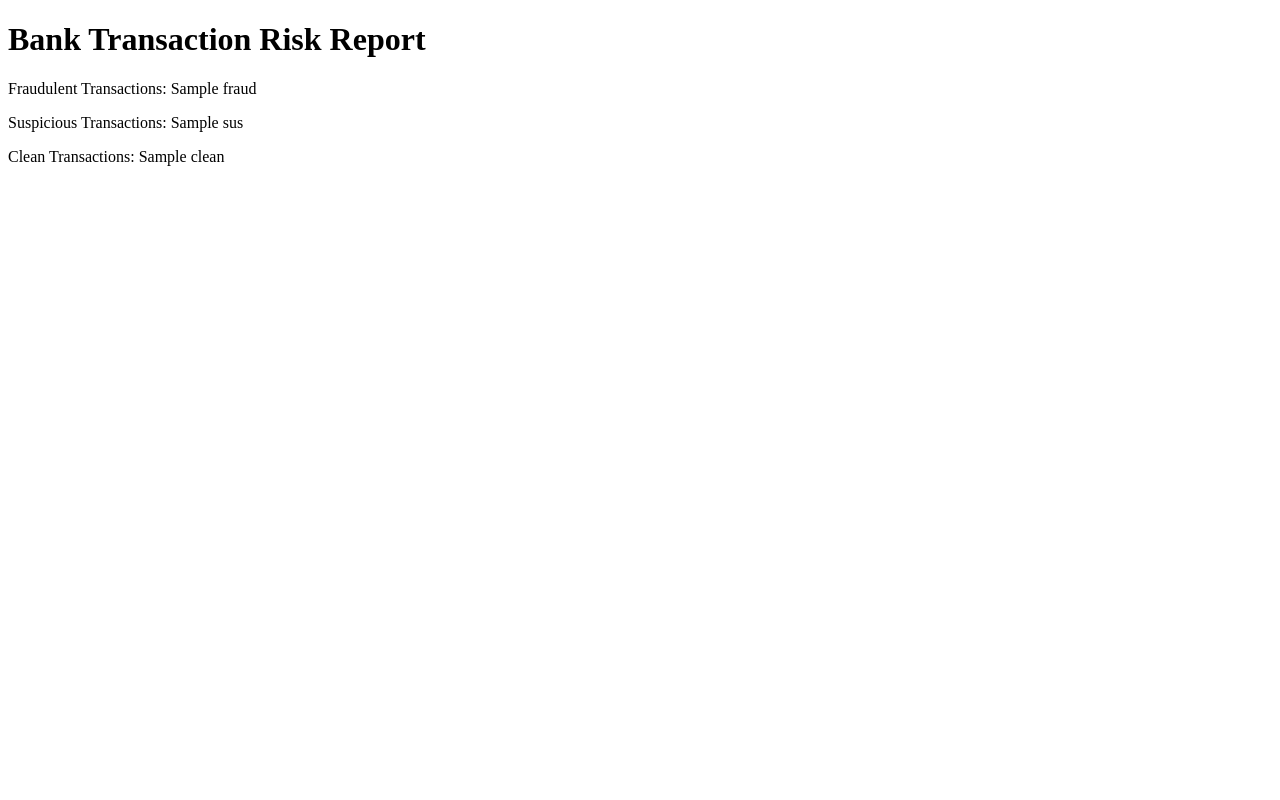
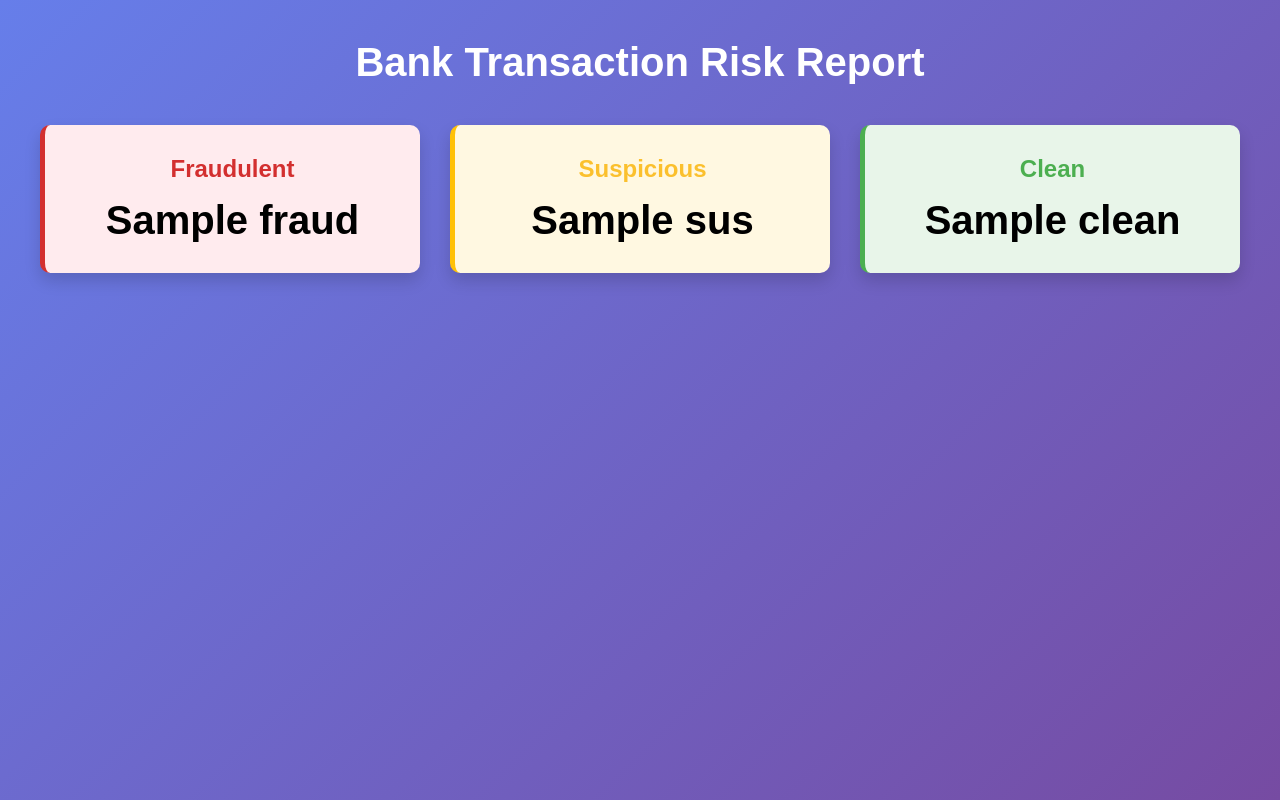
Before and after one commit to Dhanushrajashekar/BankSmart, a Flask app: template templates/report.html in a window 1280 px wide. Run offline with Flask 3, Linux system fonts and the light colour scheme; the template is opened without the code that fills it: most values are stand-ins (such as "Sample title", 1, 10 or a date in 2020).

Commit message:
Css template has been added to the webpage

```diff
--- a/app.py
+++ b/app.py
@@ -2,7 +2,8 @@ from flask import Flask,render_template
 from transactions import flag_transaction,df
 
 
-
+import os
+print("RUNNING FROM:", os.path.abspath(__file__))
 app = Flask(__name__)
 
 @app.route('/')
@@ -15,13 +16,13 @@ df['risk_flag'] = df.apply(flag_transaction, axis=1)
 @app.route('/report')
 def final_report():
     counts = df['risk_flag'].value_counts()
-    fraud = counts('Fraud')
-    sus = counts('Suspecious')
-    clean = counts('Clean')
+    fraud = counts['Fraud']
+    sus = counts['Suspecious']
+    clean = counts['Clean']
     return render_template('report.html', fraud=fraud, sus=sus, clean=clean)
 
 
 
 
 if __name__ == "__main__":
-    app.run()
+    app.run(debug=True)
--- /dev/null
+++ b/static/style.css
@@ -0,0 +1,78 @@
+* {
+    margin: 0;
+    padding: 0;
+    box-sizing: border-box;
+}
+
+body {
+    font-family: Arial, sans-serif;
+    background: linear-gradient(135deg, #667eea 0%, #764ba2 100%);
+    min-height: 100vh;
+    padding: 40px 20px;
+}
+
+h1 {
+    text-align: center;
+    color: white;
+    margin-bottom: 40px;
+    font-size: 2.5em;
+}
+
+.container {
+    display: grid;
+    grid-template-columns: repeat(3, 1fr);
+    gap: 30px;
+    max-width: 1200px;
+    margin: 0 auto;
+}
+
+.box {
+    border-radius: 10px;
+    padding: 30px;
+    box-shadow: 0 8px 16px rgba(0, 0, 0, 0.15);
+    text-align: center;
+    transition: transform 0.3s ease, box-shadow 0.3s ease;
+}
+
+.box:hover {
+    transform: translateY(-5px);
+    box-shadow: 0 12px 24px rgba(0, 0, 0, 0.3);
+}
+
+.box h2 {
+    margin-bottom: 15px;
+    font-size: 1.5em;
+}
+
+.count {
+    font-size: 2.5em;
+    font-weight: bold;
+    margin: 0;
+}
+
+.fraud-box {
+    border-left: 5px solid #d32f2f;
+    background-color: #ffebee;
+}
+
+.fraud-box h2 {
+    color: #d32f2f;
+}
+
+.suspicious-box {
+    border-left: 5px solid #ffc107;
+    background-color: #fff8e1;
+}
+
+.suspicious-box h2 {
+    color: #fbc02d;
+}
+
+.clean-box {
+    border-left: 5px solid #4caf50;
+    background-color: #e8f5e9;
+}
+
+.clean-box h2 {
+    color: #4caf50;
+}
--- a/templates/report.html
+++ b/templates/report.html
@@ -4,11 +4,23 @@
     <meta charset="UTF-8">
     <meta name="viewport" content="width=device-width, initial-scale=1.0">
     <title>Transaction Report</title>
+    <link rel="stylesheet" href="{{ url_for('static', filename='style.css') }}">
 </head>
 <body>
     <h1>Bank Transaction Risk Report</h1>
-    <p>Fraudulent Transactions: {{ fraud }}</p>
-    <p>Suspicious Transactions: {{ sus }}</p>
-    <p>Clean Transactions: {{ clean }}</p>
+    <div class="container">
+        <div class="box fraud-box">
+            <h2>Fraudulent</h2>
+            <p class="count">{{ fraud }}</p>
+        </div>
+        <div class="box suspicious-box">
+            <h2>Suspicious</h2>
+            <p class="count">{{ sus }}</p>
+        </div>
+        <div class="box clean-box">
+            <h2>Clean</h2>
+            <p class="count">{{ clean }}</p>
+        </div>
+    </div>
 </body>
 </html>
```
Also changed, not shown: .claude/settings.local.json (added), readme.txt.
